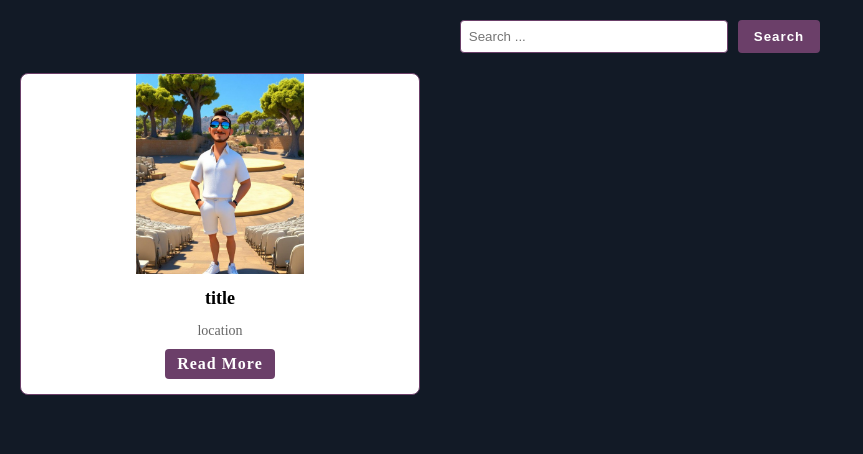
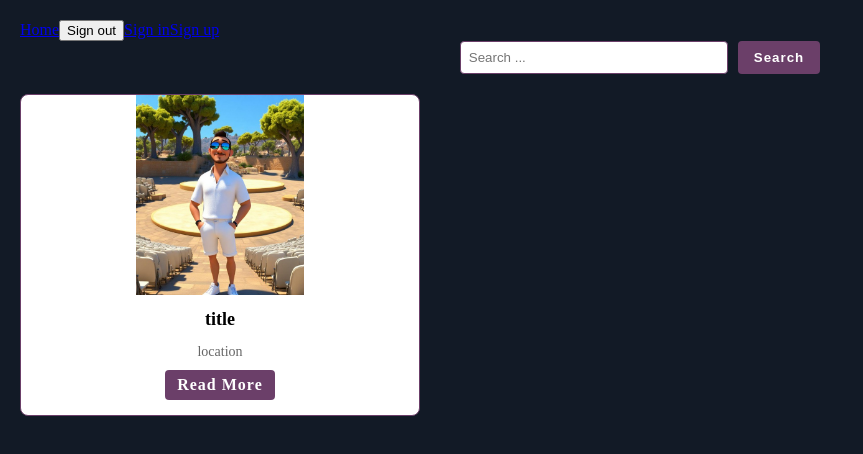
Before and after one commit to kacpi95/Project-Backend, a React (Create React App) app in the folder client/: page / in a window 1280 px wide. Shown: the top 454 px of the page, without its empty margins (0-863 px from the left). Built offline with nearby package versions, Linux system fonts and the light colour scheme.

Commit message:
add: Header.jsx

```diff
--- a/client/src/App.js
+++ b/client/src/App.js
@@ -1,4 +1,4 @@
-import Home from './components/views/HomePage/HomePage';
+import Home from './components/pages/HomePage/HomePage';
 import { BrowserRouter, Routes, Route } from 'react-router-dom';
 import './styles/global.css';
 
--- a/client/src/components/layout/Header.jsx
+++ b/client/src/components/layout/Header.jsx
@@ -1,3 +1,23 @@
 import styles from './Header.module.css';
+import { Link } from 'react-router-dom';
 
-export default function Header() {}
+export default function Header() {
+  return (
+    <header className={styles.header}>
+      <nav className={styles.nav}>
+        <Link to='/' className={styles.link}>
+          Home
+        </Link>
+        <button className={styles.linkButton}>Sign out</button>
+        <>
+          <Link to='/signin' className={styles.link}>
+            Sign in
+          </Link>
+          <Link to='/signup' className={styles.link}>
+            Sign up
+          </Link>
+        </>
+      </nav>
+    </header>
+  );
+}
--- a/client/src/components/views/HomePage/HomePage.jsx
+++ b/client/src/components/pages/HomePage/HomePage.jsx
@@ -1,10 +1,12 @@
 import styles from './HomePage.module.css';
 import { Link } from 'react-router-dom';
 import logo from './kacpiAI.jpg';
+import Header from '../../layout/Header';
 
 export default function Home() {
   return (
     <div className={styles.container}>
+      <Header />
       <form className={styles.searchForm}>
         <input
           className={styles.searchInput}
```
Also changed, not shown: client/src/components/pages/HomePage/HomePage.module.css (renamed from client/src/components/views/HomePage/HomePage.module.css), client/src/components/pages/HomePage/kacpiAI.jpg (renamed from client/src/components/views/HomePage/kacpiAI.jpg).
